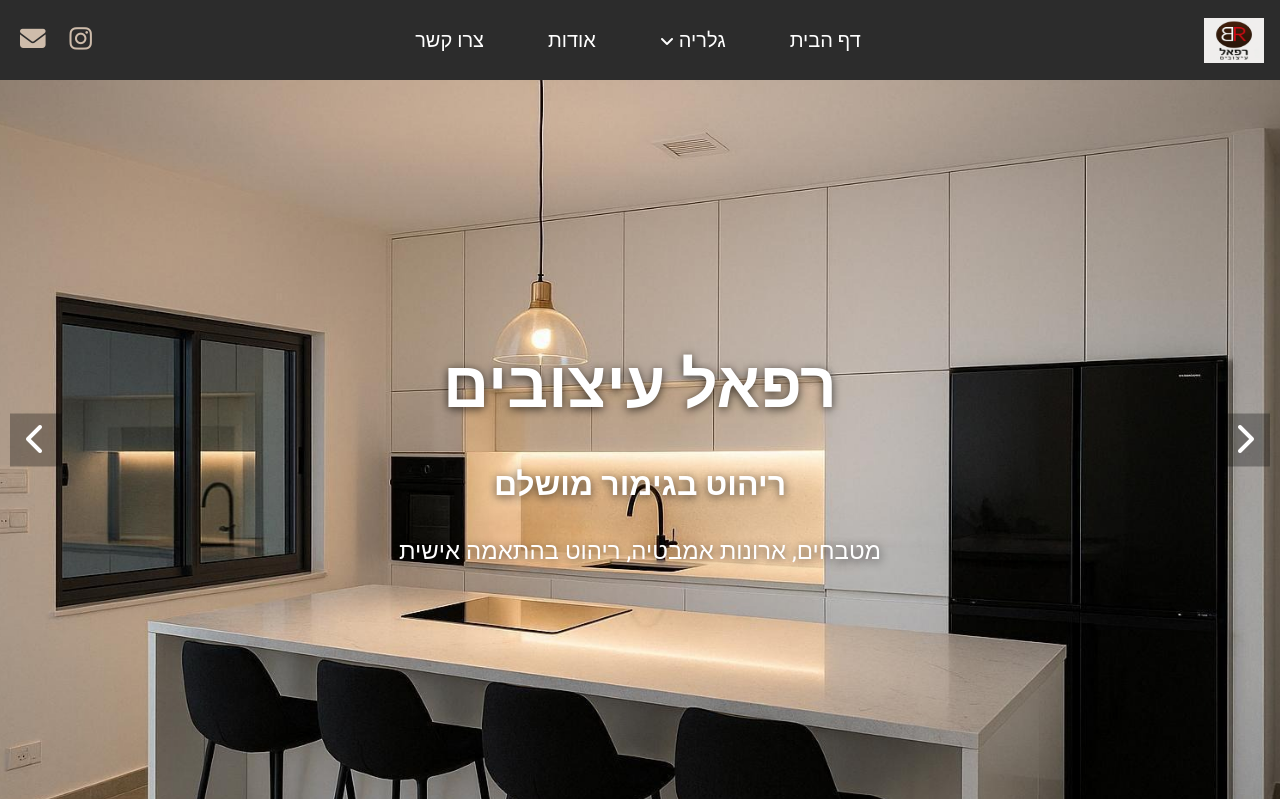
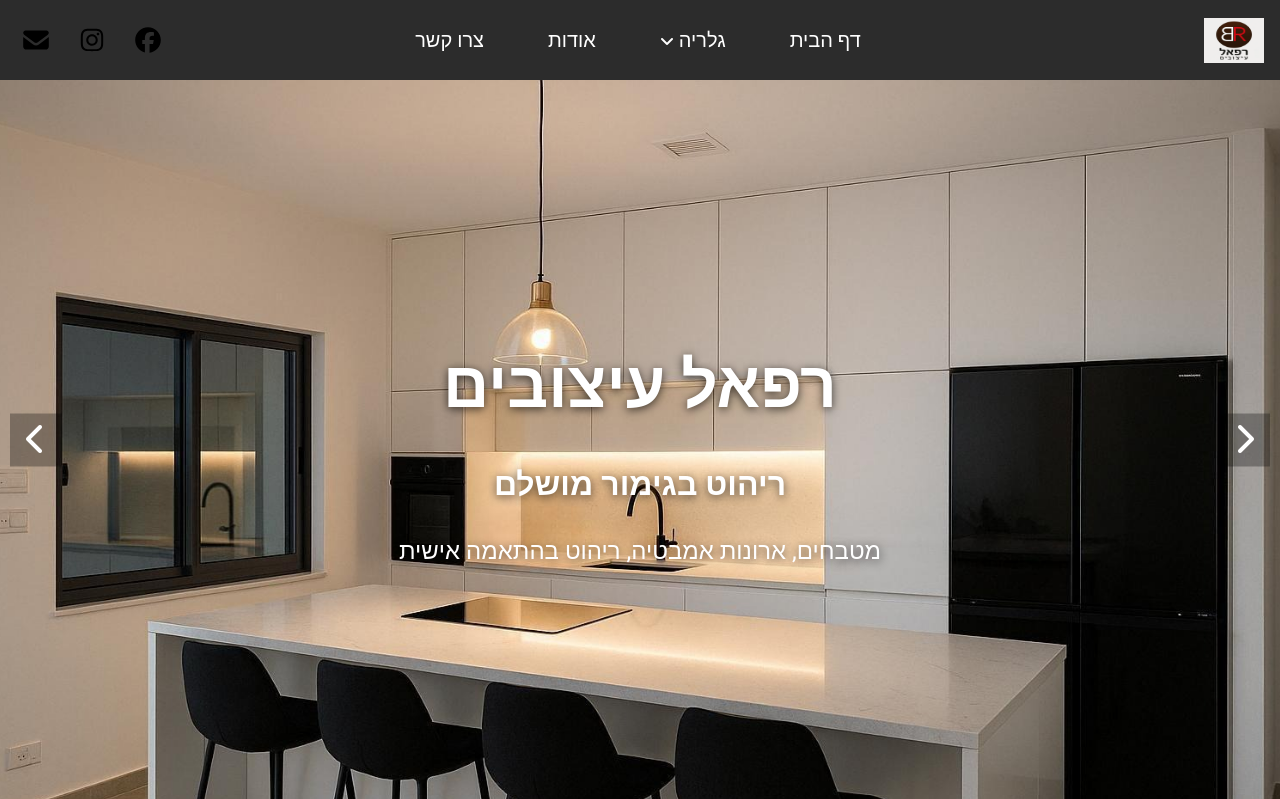
Before and after one commit to TomerBitonn/Refael-Designs-Website-V2, a Flask app: page / in a window 1280 px wide. Shown: the top 799 px of the page. Run offline with Flask 3, Linux system fonts and the light colour scheme.

Commit message:
Update social icons

```diff
--- a/static/css/main.css
+++ b/static/css/main.css
@@ -144,6 +144,13 @@ body, html {
 .dropdown.open .dropdown-menu{
     display: flex;
     flex-direction: column;
+}
+
+.icon {
+  width: 32px;
+  height:32px;
+  color: var(--accent-color);
+  display: flex;
 }
 
 .social-icons {
--- a/templates/index.html
+++ b/templates/index.html
@@ -104,9 +104,9 @@
                 <li><a href="#contact-form">צרו קשר</a></li>
 
                 <div class="social-icons">
-                    <a href="https://www.facebook.com/RefaelB.design" target="_blank" rel="noopener noreferrer" aria-label="Facebook"><svg xmlns="http://www.w3.org/2000/svg" viewBox="0 0 640 640"><path d="M576 320C576 178.6 461.4 64 320 64C178.6 64 64 178.6 64 320C64 440 146.7 540.8 258.2 568.5L258.2 398.2L205.4 398.2L205.4 320L258.2 320L258.2 286.3C258.2 199.2 297.6 158.8 383.2 158.8C399.4 158.8 427.4 162 438.9 165.2L438.9 236C432.9 235.4 422.4 235 409.3 235C367.3 235 351.1 250.9 351.1 292.2L351.1 320L434.7 320L420.3 398.2L351 398.2L351 574.1C477.8 558.8 576 450.9 576 320z"/></svg></a>
-                    <a href="https://www.instagram.com/refael_design" aria-label="Instagram"><i class="fa-brands fa-instagram"></i></a>
-                    <a href="mailto:refaelb58@gmail.com" aria-label="Mail"><i class="fa-solid fa-envelope"></i></a>
+                    <a href="https://www.facebook.com/RefaelB.design" target="_blank" rel="noopener noreferrer" aria-label="Facebook"><svg xmlns="http://www.w3.org/2000/svg" viewBox="0 0 640 640" class="icon"><path d="M576 320C576 178.6 461.4 64 320 64C178.6 64 64 178.6 64 320C64 440 146.7 540.8 258.2 568.5L258.2 398.2L205.4 398.2L205.4 320L258.2 320L258.2 286.3C258.2 199.2 297.6 158.8 383.2 158.8C399.4 158.8 427.4 162 438.9 165.2L438.9 236C432.9 235.4 422.4 235 409.3 235C367.3 235 351.1 250.9 351.1 292.2L351.1 320L434.7 320L420.3 398.2L351 398.2L351 574.1C477.8 558.8 576 450.9 576 320z"/></svg></a>
+                    <a href="https://www.instagram.com/refael_design" aria-label="Instagram"><svg xmlns="http://www.w3.org/2000/svg" viewBox="0 0 640 640" class="icon"><path d="M320.3 205C256.8 204.8 205.2 256.2 205 319.7C204.8 383.2 256.2 434.8 319.7 435C383.2 435.2 434.8 383.8 435 320.3C435.2 256.8 383.8 205.2 320.3 205zM319.7 245.4C360.9 245.2 394.4 278.5 394.6 319.7C394.8 360.9 361.5 394.4 320.3 394.6C279.1 394.8 245.6 361.5 245.4 320.3C245.2 279.1 278.5 245.6 319.7 245.4zM413.1 200.3C413.1 185.5 425.1 173.5 439.9 173.5C454.7 173.5 466.7 185.5 466.7 200.3C466.7 215.1 454.7 227.1 439.9 227.1C425.1 227.1 413.1 215.1 413.1 200.3zM542.8 227.5C541.1 191.6 532.9 159.8 506.6 133.6C480.4 107.4 448.6 99.2 412.7 97.4C375.7 95.3 264.8 95.3 227.8 97.4C192 99.1 160.2 107.3 133.9 133.5C107.6 159.7 99.5 191.5 97.7 227.4C95.6 264.4 95.6 375.3 97.7 412.3C99.4 448.2 107.6 480 133.9 506.2C160.2 532.4 191.9 540.6 227.8 542.4C264.8 544.5 375.7 544.5 412.7 542.4C448.6 540.7 480.4 532.5 506.6 506.2C532.8 480 541 448.2 542.8 412.3C544.9 375.3 544.9 264.5 542.8 227.5zM495 452C487.2 471.6 472.1 486.7 452.4 494.6C422.9 506.3 352.9 503.6 320.3 503.6C287.7 503.6 217.6 506.2 188.2 494.6C168.6 486.8 153.5 471.7 145.6 452C133.9 422.5 136.6 352.5 136.6 319.9C136.6 287.3 134 217.2 145.6 187.8C153.4 168.2 168.5 153.1 188.2 145.2C217.7 133.5 287.7 136.2 320.3 136.2C352.9 136.2 423 133.6 452.4 145.2C472 153 487.1 168.1 495 187.8C506.7 217.3 504 287.3 504 319.9C504 352.5 506.7 422.6 495 452z"/></svg></a>
+                    <a href="mailto:refaelb58@gmail.com" aria-label="Mail"><svg xmlns="http://www.w3.org/2000/svg" viewBox="0 0 640 640" class="icon"><path d="M112 128C85.5 128 64 149.5 64 176C64 191.1 71.1 205.3 83.2 214.4L291.2 370.4C308.3 383.2 331.7 383.2 348.8 370.4L556.8 214.4C568.9 205.3 576 191.1 576 176C576 149.5 554.5 128 528 128L112 128zM64 260L64 448C64 483.3 92.7 512 128 512L512 512C547.3 512 576 483.3 576 448L576 260L377.6 408.8C343.5 434.4 296.5 434.4 262.4 408.8L64 260z"/></svg></a>
                 </div>
             </ul>
         </nav>
```
